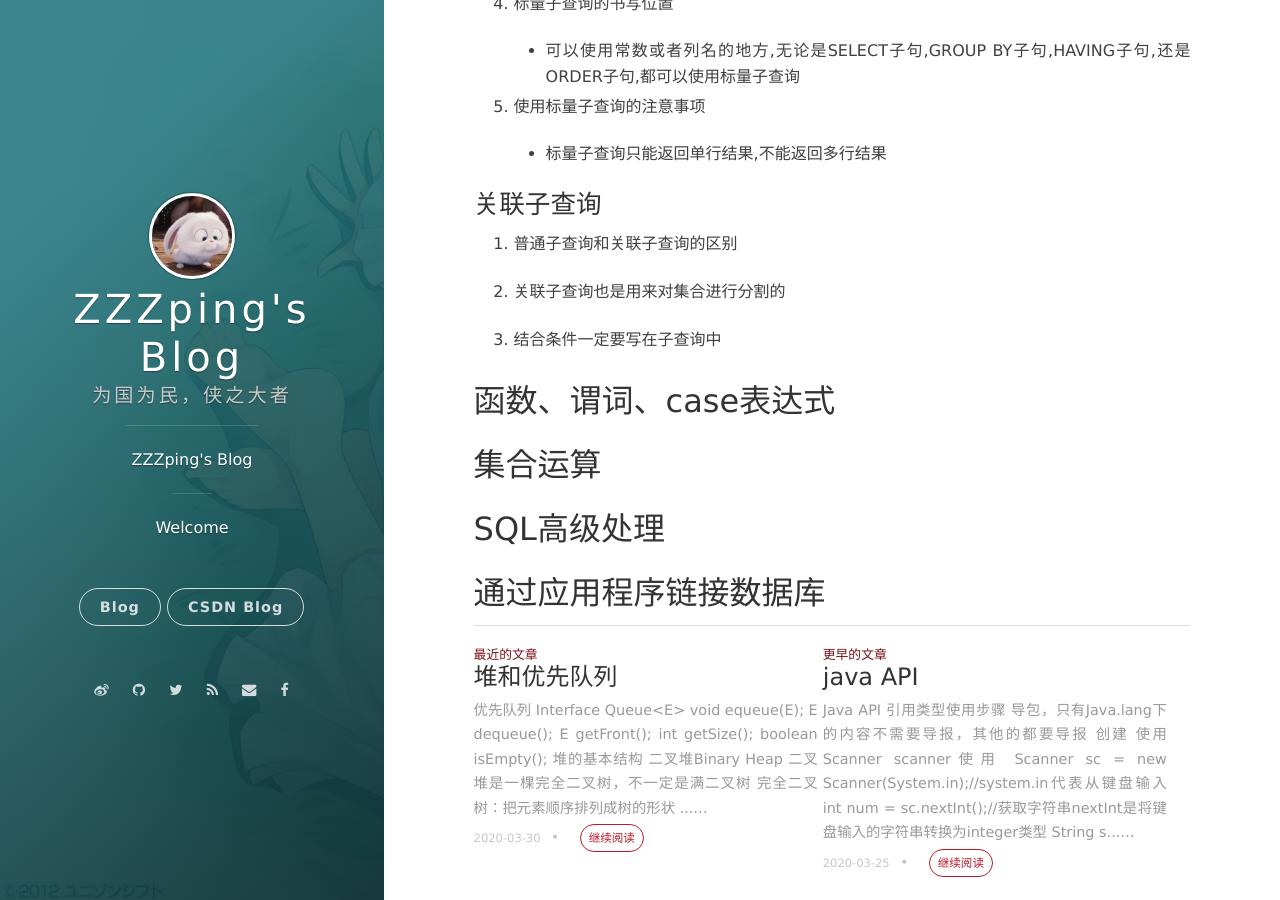
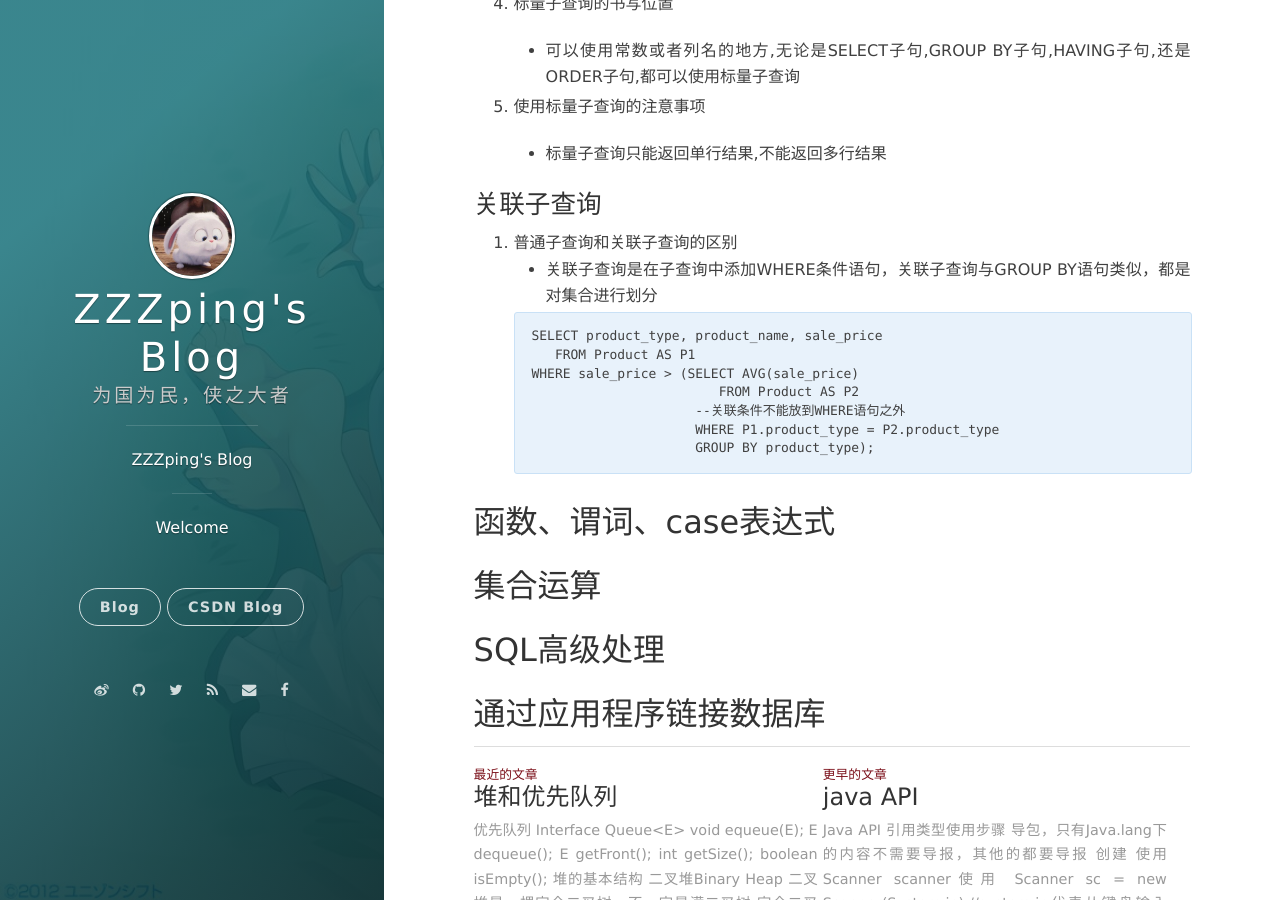
Before and after one commit to ZZZping/ZZZping.github.io, a Jekyll site: the page built from _posts/2020-03-30-SQL笔记.md, in a window 1280 px wide and 900 px high, scrolled down 8405 px. Built offline with Jekyll 4.4.1, drawn with Linux system fonts in a browser that asks for light colours; nearby versions of some CDN libraries; comment, search, counter and statistics services are not loaded.

Commit message:
关联子查询

````diff
--- a/_posts/2020-03-30-SQL笔记.md
+++ b/_posts/2020-03-30-SQL笔记.md
@@ -328,10 +328,18 @@ date: 2020-03-30 08:28:24.000000000 +09:00
 ### 关联子查询
 
    1. 普通子查询和关联子查询的区别
+      + 关联子查询是在子查询中添加WHERE条件语句，关联子查询与GROUP BY语句类似，都是对集合进行划分
 
-   2. 关联子查询也是用来对集合进行分割的
+      ```SQL
+      SELECT product_type, product_name, sale_price
+         FROM Product AS P1
+      WHERE sale_price > (SELECT AVG(sale_price)
+                              FROM Product AS P2
+                           --关联条件不能放到WHERE语句之外
+                           WHERE P1.product_type = P2.product_type
+                           GROUP BY product_type);
+      ```
 
-   3. 结合条件一定要写在子查询中
 
 ## 函数、谓词、case表达式
 
````
